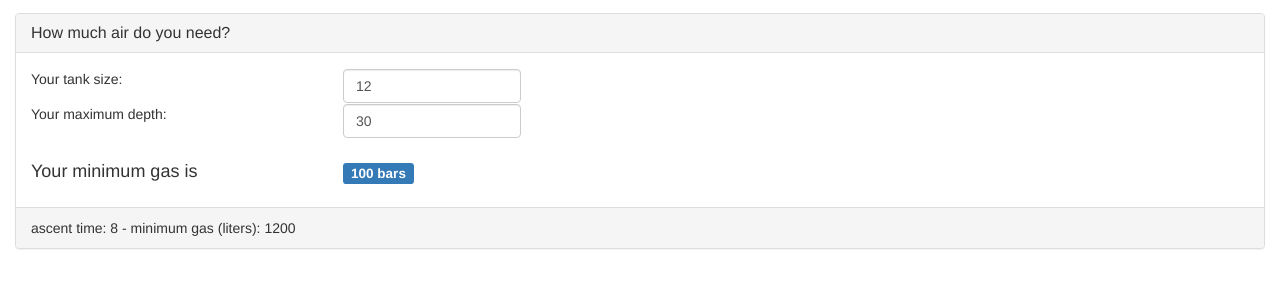
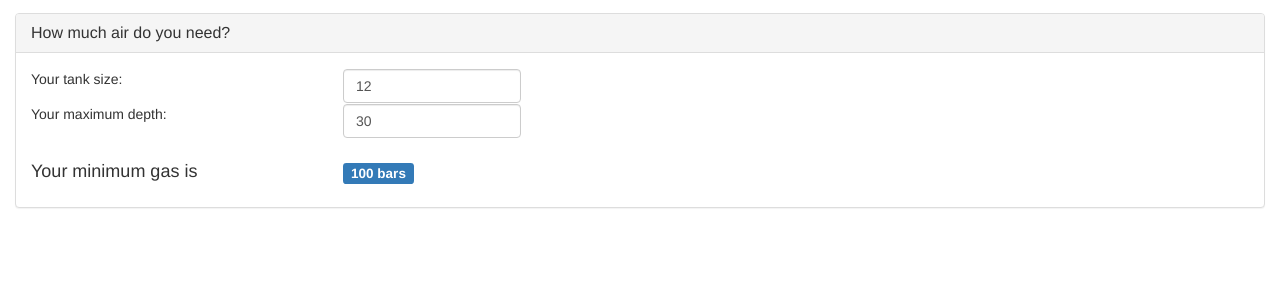
Before and after one commit to mkraemerx/breathcan, a website: page angular-web/app/index.html in a window 1280 px wide. Shown: the part 57-344 px from the top of the page. Drawn offline with nearby package versions, Linux system fonts and the light colour scheme.

Commit message:
removed debug

```diff
--- a/angular-web/app/index.html
+++ b/angular-web/app/index.html
@@ -51,8 +51,6 @@
             <h4 class="col-xs-6 col-sm-4"><a id="resultBox" href="#" data-toggle="tooltip" data-placement="bottom" title data-original-title="ascent time: {{bc.ascentTime}} - minimum gas (liters): {{bc.minimumGas}}"><span class="label label-primary">{{bc.minimumGasPressure}} bars</span></a></h4>
           </div>
         </div>
-        <div class="panel-footer">ascent time: {{bc.ascentTime}} - minimum gas (liters): {{bc.minimumGas}}
-        </div>
       </div>
     </div>
   </div>
```
